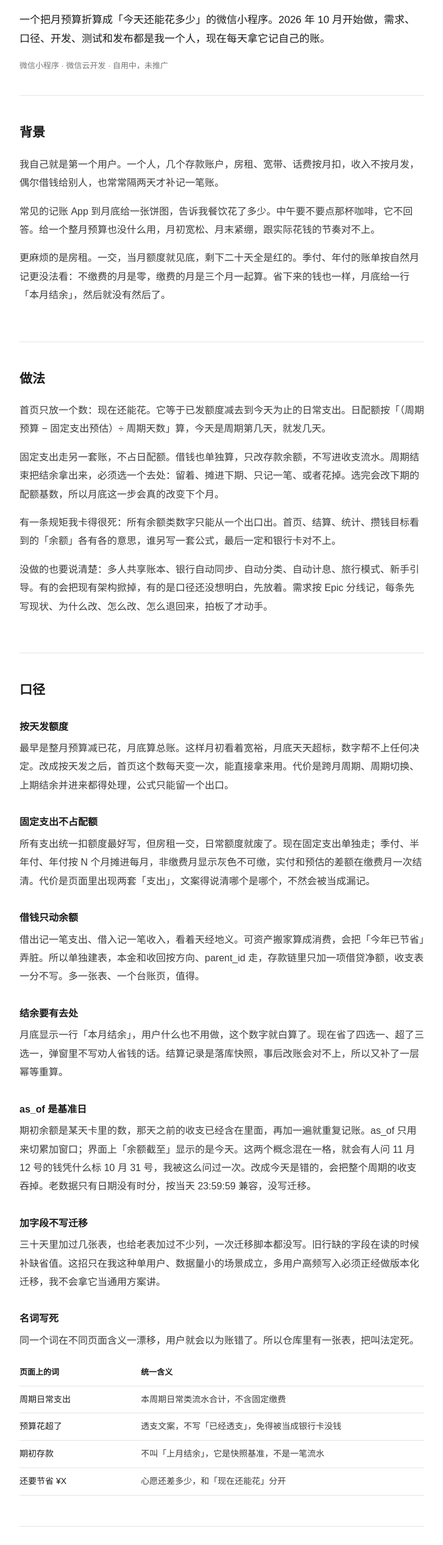
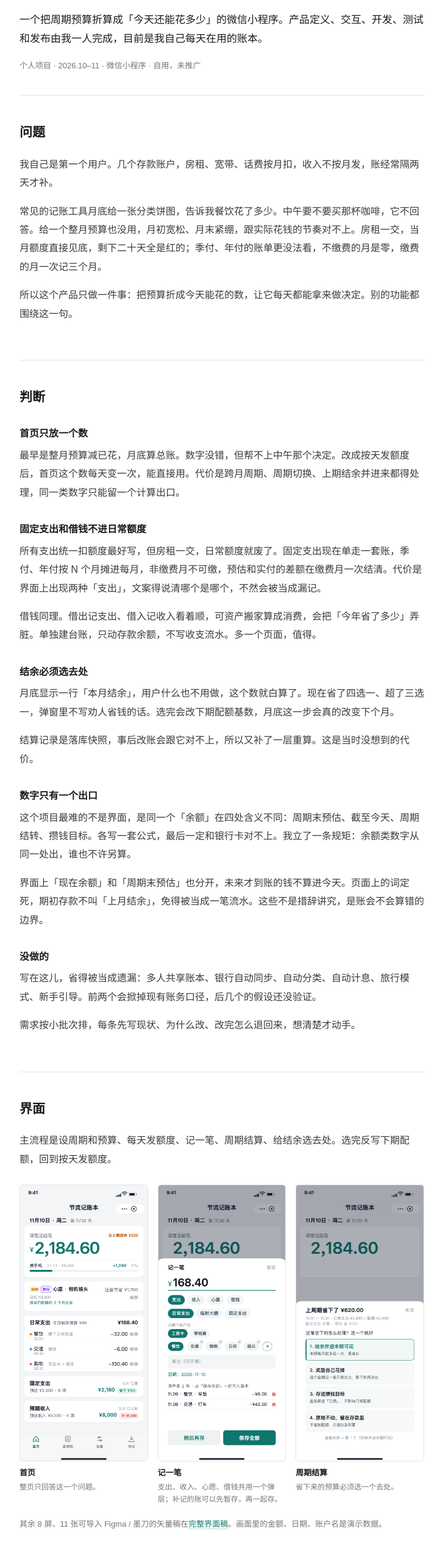
Before and after one commit to yqw43434-alt/jieliu-portfolio, a plain HTML site: page case-study/index.html in a window 1280 px wide. Shown: the part 167-2700 px from the top of the page at 61% size, without its empty margins (276-1003 px from the left). Drawn offline with Linux system fonts and the light colour scheme.

Commit message:
产品案例按招聘方读法重写：结论前置、只留产品判断、删工程细节，界面稿补案例入口

```diff
--- a/case-study/index.html
+++ b/case-study/index.html
@@ -4,7 +4,7 @@
 <meta charset="utf-8">
 <meta name="viewport" content="width=device-width,initial-scale=1">
 <title>节流记账本 · 产品案例</title>
-<meta name="description" content="微信小程序「节流记账本」项目记录：把月预算折算成今天还能花多少，以及为此定下来的几条账务口径。">
+<meta name="description" content="微信小程序「节流记账本」产品案例：把周期预算折算成今天还能花多少，以及为此做过的几个判断和取舍。">
 <style>
 :root{--ink:#1b1b1b;--body:#3a3a3a;--muted:#767676;--line:#e5e5e5;--primary:#0f766e}
 *{box-sizing:border-box}
@@ -34,10 +34,6 @@ strong{color:var(--ink);font-weight:600}
 .shots img{width:100%;display:block;border:1px solid var(--line);border-radius:5px}
 .shots figcaption{font-size:12px;color:var(--muted);line-height:1.7;margin-top:8px}
 .shots figcaption b{display:block;color:var(--ink);font-weight:600;font-size:13px;margin-bottom:2px}
-table{width:100%;border-collapse:collapse;font-size:14px;margin:14px 0 6px}
-th,td{text-align:left;padding:10px 10px 10px 0;border-bottom:1px solid var(--line);vertical-align:top;line-height:1.7}
-th{font-weight:600;color:var(--ink);font-size:13px}
-td:first-child{color:var(--ink);width:30%}
 footer{padding:32px 0 64px;font-size:13px;color:var(--muted)}
 footer a{margin-left:14px}
 @media(max-width:640px){
@@ -48,7 +44,6 @@ footer a{margin-left:14px}
  section{padding:34px 0}
  .shots{grid-template-columns:1fr;gap:26px}
  .shots img{max-width:280px}
- table{font-size:13px}
 }
 @media print{
  nav{display:none}
@@ -65,8 +60,6 @@ footer a{margin-left:14px}
  .shots figure,.shots img{break-inside:avoid}
  .shots figcaption{font-size:8pt}
  .shots figcaption b{font-size:9pt}
- table{font-size:9pt}
- th,td{padding:6px 8px 6px 0}
  a{color:var(--ink);text-decoration:none}
  footer{padding:14px 0 0}
 }
@@ -75,11 +68,11 @@ footer a{margin-left:14px}
 <body>
 
 <nav><div class="wrap">
- <a href="#background">背景</a>
- <a href="#approach">做法</a>
- <a href="#rules">口径</a>
+ <a href="#problem">问题</a>
+ <a href="#decisions">判断</a>
  <a href="#screens">界面</a>
  <a href="#validation">验证</a>
+ <a href="#boundary">边界</a>
  <a href="#retro">复盘</a>
  <a href="#appendix">附件</a>
 </div></nav>
@@ -88,90 +81,75 @@ footer a{margin-left:14px}
 
 <header>
  <h1>节流记账本</h1>
- <p class="lead">一个把月预算折算成「今天还能花多少」的微信小程序。2026 年 10 月开始做，需求、口径、开发、测试和发布都是我一个人，现在每天拿它记自己的账。</p>
- <p class="byline">微信小程序 · 微信云开发 · 自用中，未推广</p>
+ <p class="lead">一个把周期预算折算成「今天还能花多少」的微信小程序。产品定义、交互、开发、测试和发布由我一人完成，目前是我自己每天在用的账本。</p>
+ <p class="byline">个人项目 · 2026.10–11 · 微信小程序 · 自用，未推广</p>
 </header>
 
-<section id="background">
- <h2>背景</h2>
- <p>我自己就是第一个用户。一个人，几个存款账户，房租、宽带、话费按月扣，收入不按月发，偶尔借钱给别人，也常常隔两天才补记一笔账。</p>
- <p>常见的记账 App 到月底给一张饼图，告诉我餐饮花了多少。中午要不要点那杯咖啡，它不回答。给一个整月预算也没什么用，月初宽松、月末紧绷，跟实际花钱的节奏对不上。</p>
- <p>更麻烦的是房租。一交，当月额度就见底，剩下二十天全是红的。季付、年付的账单按自然月记更没法看：不缴费的月是零，缴费的月是三个月一起算。省下来的钱也一样，月底给一行「本月结余」，然后就没有然后了。</p>
+<section id="problem">
+ <h2>问题</h2>
+ <p>我自己是第一个用户。几个存款账户，房租、宽带、话费按月扣，收入不按月发，账经常隔两天才补。</p>
+ <p>常见的记账工具月底给一张分类饼图，告诉我餐饮花了多少。中午要不要买那杯咖啡，它不回答。给一个整月预算也没用，月初宽松、月末紧绷，跟实际花钱的节奏对不上。房租一交，当月额度直接见底，剩下二十天全是红的；季付、年付的账单更没法看，不缴费的月是零，缴费的月一次记三个月。</p>
+ <p>所以这个产品只做一件事：把预算折成今天能花的数，让它每天都能拿来做决定。别的功能都围绕这一句。</p>
 </section>
 
-<section id="approach">
- <h2>做法</h2>
- <p>首页只放一个数：现在还能花。它等于已发额度减去到今天为止的日常支出。日配额按「（周期预算 − 固定支出预估）÷ 周期天数」算，今天是周期第几天，就发几天。</p>
- <p>固定支出走另一套账，不占日配额。借钱也单独算，只改存款余额，不写进收支流水。周期结束把结余拿出来，必须选一个去处：留着、摊进下期、只记一笔、或者花掉。选完会改下期的配额基数，所以月底这一步会真的改变下个月。</p>
- <p>有一条规矩我卡得很死：所有余额类数字只能从一个出口出。首页、结算、统计、攒钱目标看到的「余额」各有各的意思，谁另写一套公式，最后一定和银行卡对不上。</p>
- <p>没做的也要说清楚：多人共享账本、银行自动同步、自动分类、自动计息、旅行模式、新手引导。有的会把现有架构掀掉，有的是口径还没想明白，先放着。需求按 Epic 分线记，每条先写现状、为什么改、怎么改、怎么退回来，拍板了才动手。</p>
-</section>
+<section id="decisions">
+ <h2>判断</h2>
 
-<section id="rules">
- <h2>口径</h2>
+ <h3>首页只放一个数</h3>
+ <p>最早是整月预算减已花，月底算总账。数字没错，但帮不上中午那个决定。改成按天发额度后，首页这个数每天变一次，能直接用。代价是跨月周期、周期切换、上期结余并进来都得处理，同一类数字只能留一个计算出口。</p>
 
- <h3>按天发额度</h3>
- <p>最早是整月预算减已花，月底算总账。这样月初看着宽裕，月底天天超标，数字帮不上任何决定。改成按天发之后，首页这个数每天变一次，能直接拿来用。代价是跨月周期、周期切换、上期结余并进来都得处理，公式只能留一个出口。</p>
+ <h3>固定支出和借钱不进日常额度</h3>
+ <p>所有支出统一扣额度最好写，但房租一交，日常额度就废了。固定支出现在单走一套账，季付、年付按 N 个月摊进每月，非缴费月不可缴，预估和实付的差额在缴费月一次结清。代价是界面上出现两种「支出」，文案得说清哪个是哪个，不然会被当成漏记。</p>
+ <p>借钱同理。借出记支出、借入记收入看着顺，可资产搬家算成消费，会把「今年省了多少」弄脏。单独建台账，只动存款余额，不写收支流水。多一个页面，值得。</p>
 
- <h3>固定支出不占配额</h3>
- <p>所有支出统一扣额度最好写，但房租一交，日常额度就废了。现在固定支出单独走；季付、半年付、年付按 N 个月摊进每月，非缴费月显示灰色不可缴，实付和预估的差额在缴费月一次结清。代价是页面里出现两套「支出」，文案得说清哪个是哪个，不然会被当成漏记。</p>
+ <h3>结余必须选去处</h3>
+ <p>月底显示一行「本月结余」，用户什么也不用做，这个数就白算了。现在省了四选一、超了三选一，弹窗里不写劝人省钱的话。选完会改下期配额基数，月底这一步会真的改变下个月。</p>
+ <p>结算记录是落库快照，事后改账会跟它对不上，所以又补了一层重算。这是当时没想到的代价。</p>
 
- <h3>借钱只动余额</h3>
- <p>借出记一笔支出、借入记一笔收入，看着天经地义。可资产搬家算成消费，会把「今年已节省」弄脏。所以单独建表，本金和收回按方向、parent_id 走，存款链里只加一项借贷净额，收支表一分不写。多一张表、一个台账页，值得。</p>
+ <h3>数字只有一个出口</h3>
+ <p>这个项目最难的不是界面，是同一个「余额」在四处含义不同：周期末预估、截至今天、周期结转、攒钱目标。各写一套公式，最后一定和银行卡对不上。我立了一条规矩：余额类数字从同一处出，谁也不许另算。</p>
+ <p>界面上「现在余额」和「周期末预估」也分开，未来才到账的钱不算进今天。页面上的词定死，期初存款不叫「上月结余」，免得被当成一笔流水。这些不是措辞讲究，是账会不会算错的边界。</p>
 
- <h3>结余要有去处</h3>
- <p>月底显示一行「本月结余」，用户什么也不用做，这个数字就白算了。现在省了四选一、超了三选一，弹窗里不写劝人省钱的话。结算记录是落库快照，事后改账会对不上，所以又补了一层幂等重算。</p>
-
- <h3>as_of 是基准日</h3>
- <p>期初余额是某天卡里的数，那天之前的收支已经含在里面，再加一遍就重复记账。as_of 只用来切累加窗口；界面上「余额截至」显示的是今天。这两个概念混在一格，就会有人问 11 月 12 号的钱凭什么标 10 月 31 号，我被这么问过一次。改成今天是错的，会把整个周期的收支吞掉。老数据只有日期没有时分，按当天 23:59:59 兼容，没写迁移。</p>
-
- <h3>加字段不写迁移</h3>
- <p>三十天里加过几张表，也给老表加过不少列，一次迁移脚本都没写。旧行缺的字段在读的时候补缺省值。这招只在我这种单用户、数据量小的场景成立，多用户高频写入必须正经做版本化迁移，我不会拿它当通用方案讲。</p>
-
- <h3>名词写死</h3>
- <p>同一个词在不同页面含义一漂移，用户就会以为账错了。所以仓库里有一张表，把叫法定死。</p>
- <table>
-  <thead><tr><th>页面上的词</th><th>统一含义</th></tr></thead>
-  <tbody>
-   <tr><td>周期日常支出</td><td>本周期日常类流水合计，不含固定缴费</td></tr>
-   <tr><td>预算花超了</td><td>透支文案，不写「已经透支」，免得被当成银行卡没钱</td></tr>
-   <tr><td>期初存款</td><td>不叫「上月结余」，它是快照基准，不是一笔流水</td></tr>
-   <tr><td>还要节省 ¥X</td><td>心愿还差多少，和「现在还能花」分开</td></tr>
-  </tbody>
- </table>
+ <h3>没做的</h3>
+ <p>写在这儿，省得被当成遗漏：多人共享账本、银行自动同步、自动分类、自动计息、旅行模式、新手引导。前两个会掀掉现有账务口径，后几个的假设还没验证。</p>
+ <p>需求按小批次排，每条先写现状、为什么改、改完怎么退回来，想清楚才动手。</p>
 </section>
 
 <section id="screens">
  <h2>界面</h2>
- <p>主流程是设周期和预算、每天发额度、记一笔、周期结算、给结余选去处。选完反写下期配额，回到按日发额度。</p>
+ <p>主流程是设周期和预算、每天发额度、记一笔、周期结算、给结余选去处。选完反写下期配额，回到按天发额度。</p>
  <div class="shots">
   <figure><img src="../assets/png/01-home.png" alt="首页：现在还能花"><figcaption><b>首页</b>整页只回答这一个问题。</figcaption></figure>
-  <figure><img src="../assets/png/02-add-entry.png" alt="记一笔：四种形态与暂存清单"><figcaption><b>记一笔</b>支出、收入、心愿、借钱共用一个弹层；补记前几天的账可以先暂存，再点一次「保存全部」。</figcaption></figure>
+  <figure><img src="../assets/png/02-add-entry.png" alt="记一笔：四种形态与暂存清单"><figcaption><b>记一笔</b>支出、收入、心愿、借钱共用一个弹层；补记的账可以先暂存，再一起存。</figcaption></figure>
   <figure><img src="../assets/png/08-settle.png" alt="周期结算：结余四选一"><figcaption><b>周期结算</b>省下来的预算必须选一个去处。</figcaption></figure>
  </div>
- <p class="small">其余 8 屏、11 张可直接导入 Figma / 墨刀的矢量稿在<a href="../">完整界面稿</a>。画面里的金额、日期、账户名都是演示数据。</p>
+ <p class="small">其余 8 屏、11 张可导入 Figma / 墨刀的矢量稿在<a href="../">完整界面稿</a>。画面里的金额、日期、账户名是演示数据。</p>
 </section>
 
 <section id="validation">
  <h2>验证</h2>
- <p>账是真的，我每天记。对不上银行卡的时候我不改界面，先查口径。有几类问题都是从对账里翻出来的：未来日期的收入被算进「现在余额」、账户归属键一边写 <code>default</code> 一边按空串过滤，那笔钱就凭空不见、期初基准日被当成显示日期。</p>
- <p>自建了一套不需要真机的离线测试，在 Node 里 mock 掉 wx 和数据库，直接跑业务函数，覆盖配额、结转、结算、导出。723 项断言里 715 通过，8 项红的是用例写死了 10 月，日期漂了，不是功能坏了。一直没清，因为改成写死今天会掩盖真实回归，该改成相对日期。</p>
- <p>需求也不是凭空列的功能清单，多数来自使用现场：指图说「这条缝里露出了首页卡片」、质疑「11.12 的钱凭什么标 10.31」、要求「一个保存按钮存完全部」。每条都留了根因和回退方案。</p>
- <p>现状如实写：个人项目，自用作真实账本，没有推广。累计用户、留存、营收、是否提交正式版审核，我都没有可核验的数据，这里不写。</p>
+ <p>账是真的，我每天记。对不上银行卡时我先查口径，不改界面。有几类问题是这么翻出来的：未来到账的钱被算进了「现在余额」；同一笔收入在明细里显示、总积蓄里却不见；11 月 12 日的钱被标成 10 月 31 日。都是定义没说清，不是显示错。</p>
+ <p>需求多数来自使用现场。指图说「这条缝里露出了首页卡片」，质疑「11.12 的钱凭什么标 10.31」，要求「一个按钮把补记的账全存完」。每条都留了根因。</p>
+ <p>口径一改就跑一遍离线用例，覆盖配额、结转、结算、导出。这是我自己定的纪律，不是团队流程。</p>
+</section>
+
+<section id="boundary">
+ <h2>边界</h2>
+ <p>这份案例能说明的：一个人把一个模糊的使用场景，收敛成一条可执行的口径，为它做了取舍，也承担了代价。难点在定义和一致性，不在页面数量。</p>
+ <p>不能说明的也直说。自用，未推广，累计用户、留存、营收、是否提交正式版审核，都没有可核验数据，这里不填估算。小程序目前是开发版本和体验版。面试要追问细节，仓库和需求台账可以当场打开核对。</p>
 </section>
 
 <section id="retro">
  <h2>复盘</h2>
- <p>补账入口我改了四版：双胶囊、第五个标签、删标签并入清单、合并保存，最后连按钮文案都换过。回头看是没先定「入口放哪、一次存几笔」就动手。借出借入也是，台账页做完了，设置页入口后来被撤掉，现在这个页面没有 UI 入口。</p>
- <p>「余额截至」那次是我把两个日期概念混在一格，被当场问住，修法是没碰过时间就绝不改写基准日。还有一次字段填了保存不上，我先怀疑前端，最后定位到云函数的字段白名单没跟着代码部署，代码态和部署态是两回事。</p>
- <p>做对的只有一条值得写：先定口径再动工。所以三十天高频改下来没崩过。发布动作我也单独拎出来，上传开发版本、部署云函数都涉及真实数据，不按迭代惯例自动做。</p>
- <p>接着做的话，第一件事不是加功能，是找三五个不是我的人真用一周，看「按日发额度」这个假设别人认不认。之后修掉那 8 条过期的固定日期用例，再补体验版与正式版的发布状态。旅行模式、多人 AA、新手引导都压在池子里，没验证之前不排期。</p>
+ <p>判断错的比修好的值得写。补账入口改了四版：双胶囊、加标签、删标签并入清单、合并保存。回头看是没先定「入口放哪、一次存几笔」就动手。借出借入也一样，台账页做完了，设置页入口后来撤掉，这个页面现在接不到用户路径上——功能做完不等于用户能用上。</p>
+ <p>「余额截至」那次，我把快照基准日和显示日期混在一格，被当场问住。不是代码错，是定义没说清。</p>
+ <p>接着做，第一件事不是加功能。找三五个不是我的人真用一周，看「按天发额度」这个假设别人认不认。旅行模式、多人 AA、新手引导都压着，没验证之前不排期。</p>
 </section>
 
 <section id="appendix">
  <h2>附件</h2>
  <p><a href="../">完整界面稿</a>　<a href="../节流记账本-UI作品集.pdf">界面稿 PDF</a>　<a href="节流记账本-产品案例研究.pdf">这一篇的 PDF</a>　<a href="https://github.com/yqw43434-alt/jieliu-portfolio">源文件仓库</a></p>
- <p class="small">界面稿是矢量重绘，不是截图。产品逻辑与文案按线上小程序还原，事实部分来自需求台账和提交记录，可以当场核对。联系方式见简历。</p>
+ <p class="small">界面稿是矢量重绘，不是截图。事实部分来自需求台账和提交记录。联系方式见简历。</p>
 </section>
 
 <footer>
```
Also changed, not shown: index.html (+7 -1 lines), 3 other files.
